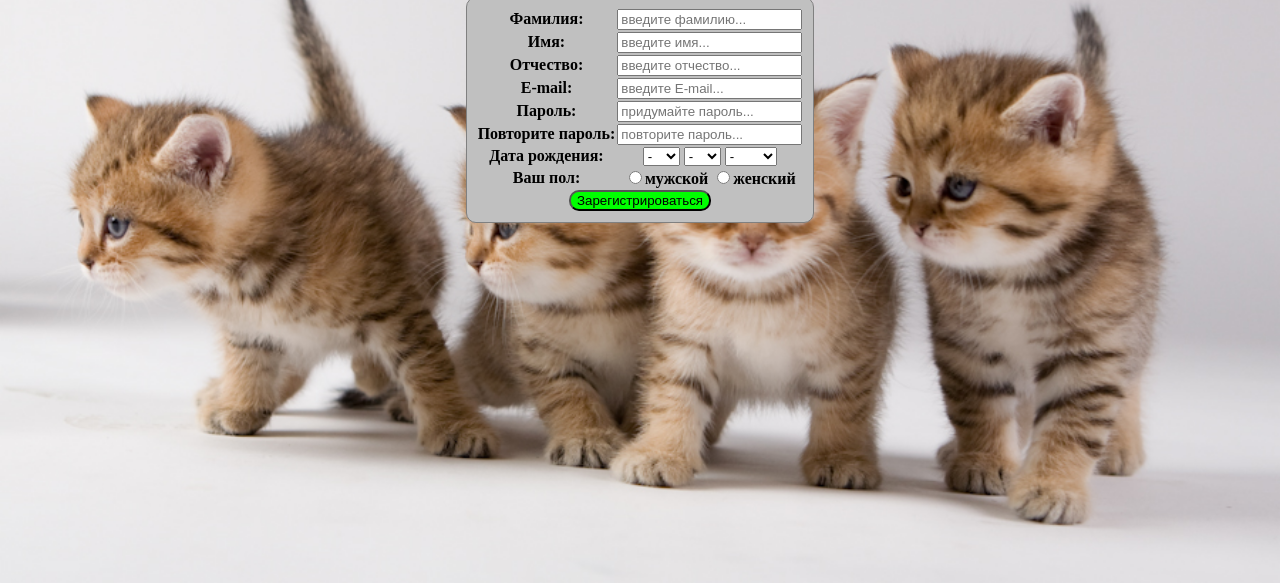
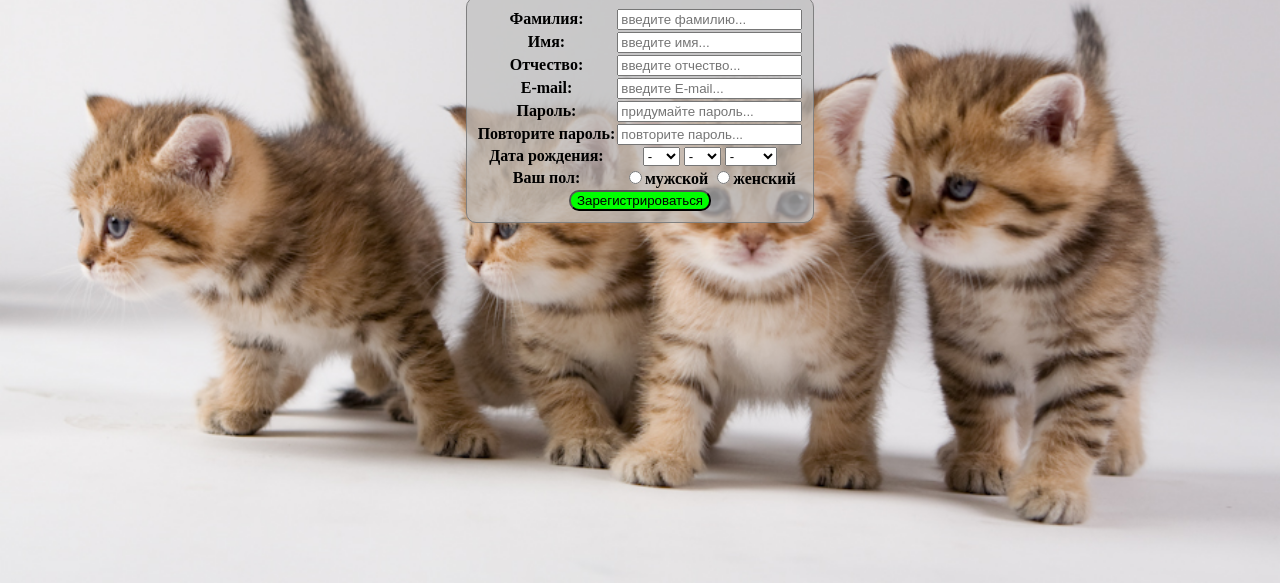
Before and after one commit to Sergey-Ubogov/Sergey-Ubogov.github.io, a plain HTML site: page registration.html in a window 1280 px wide. Shown: the part 145-728 px from the top of the page. Drawn offline with Linux system fonts and the light colour scheme.

Commit message:
Add files via upload

```diff
--- a/registration.html
+++ b/registration.html
@@ -24,12 +24,10 @@
   	padding: 10px;
   	border: 1px solid gray;
   	border-radius: 10px;
-  }
-  table, td, th {
-  background-color: #c0c0c0;
-  text-align: center;
-  margin: auto;
-  border-spacing: 0px 0px;
+	background-color: rgba(192, 192, 192, 0.7);
+	text-align: center;
+	margin: auto;
+	border-spacing: 0px 0px;
   }
   </style>
   </head>
```
